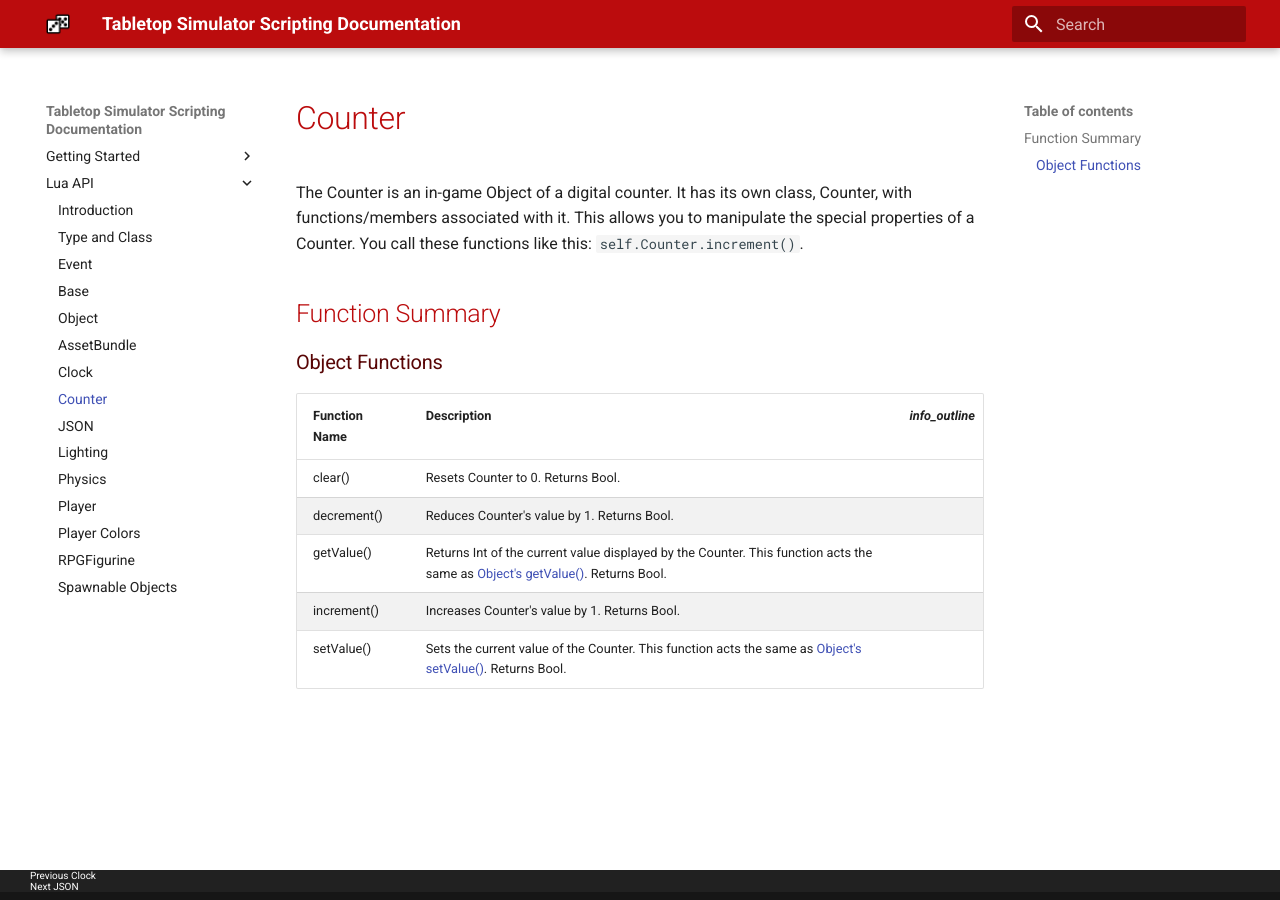
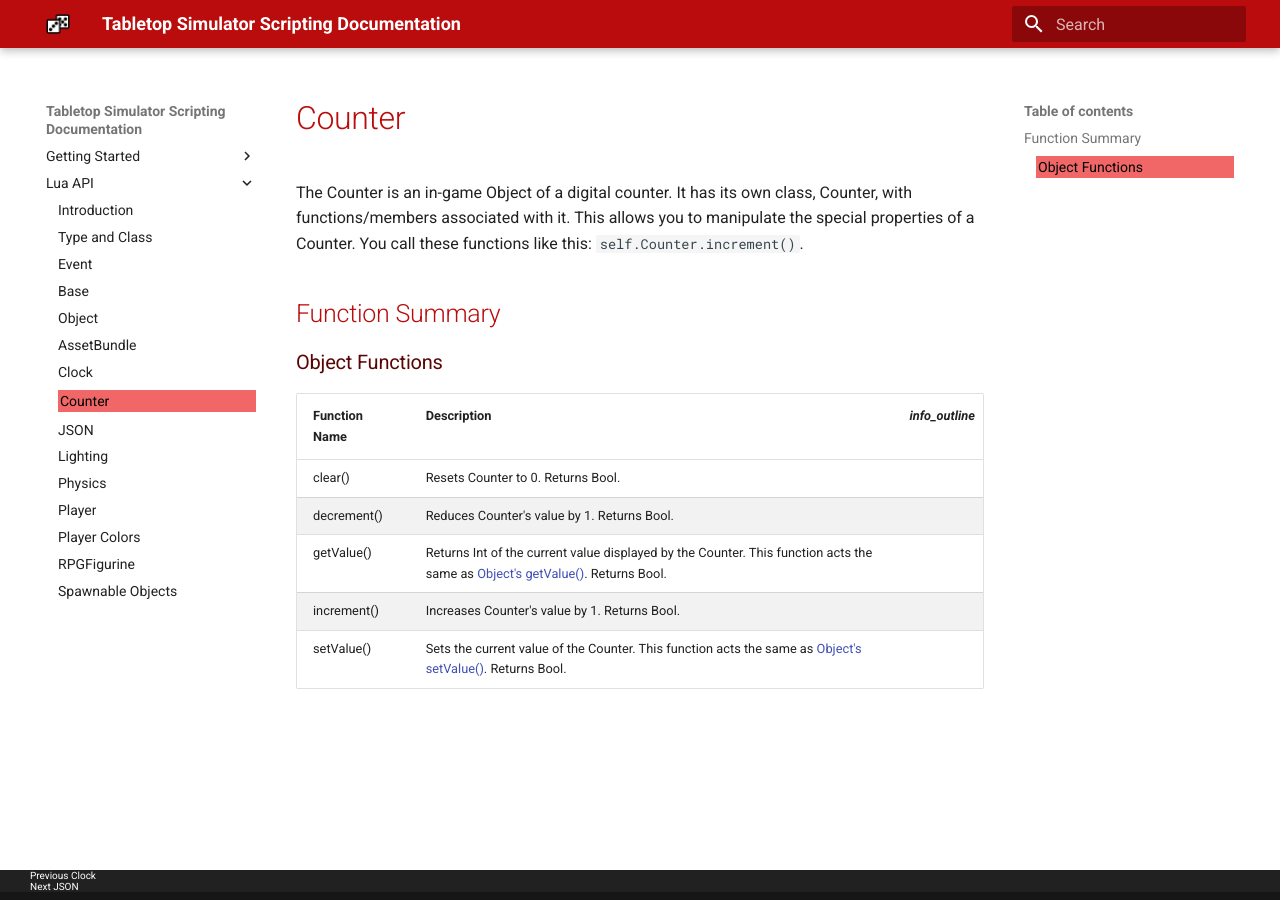
Before and after one commit to MisterStump/TTS-Scripting-Doc, an MkDocs documentation site: the page built from docs/counter.md, in a window 1280 px wide. Built offline with MkDocs 1.6.1 and Material for MkDocs 9.7.7, drawn with Linux system fonts in a browser that asks for light colours; old or Windows-style settings are respelled for this version of MkDocs.

Commit message:
Initial Commit

```diff
--- a/docs/css/base.css
+++ /dev/null
@@ -1,183 +0,0 @@
-/*
-Sets the size of the left column
-
-html body div.md-container div.md-main__inner div.md-content {
-    margin-left: 16rem;
-}
-
-html body div.md-container div.md-main__inner div.md-sidebar--primary {
-    width: 16rem;
-}
-*/
-
-
-#string {
-    content:url(https://github.com/MisterStump/TTS-Scripting-Doc/raw/master/docs/img/string.png);
-    display:inline;
-}
-
-
-#t1 {
-    content:url(/img/string.png);
-}
-
-
-#t2 {
-    content:url(/img/string.png);
-}
-
-
-#t3 {
-    content:url(https://github.com/MisterStump/TTS-Scripting-Doc/raw/master/docs/img/string.png);
-}
-
-.ico_str:before {
-    content: "string";
-    color: #000000;
-    font-weight: bold;
-    text-align: center;
-    font-size: 1.2rem;
-    padding: 2px 5px;
-    border-radius: 6px;
-    display: inline;
-    background-color: #98c379;
-    box-shadow: 2px 2px #696969;
-    position: relative;
-    bottom: 2px;
-}
-.ico_str:hover {
-    opacity: 0.75;
-}
-
-.ico_tab:before {
-    content: "table";
-    color: #000000;
-    font-weight: bold;
-    text-align: center;
-    font-size: 1.2rem;
-    padding: 2px 5px;
-    border-radius: 6px;
-    display: inline;
-    background-color: #D3D3D3;
-    box-shadow: 2px 2px #696969;
-    position: relative;
-    bottom: 2px;
-}
-.ico_tab:hover {
-    opacity: 0.75;
-}
-
-.ico_int:before {
-    content: "int";
-    color: #000000;
-    font-weight: bold;
-    text-align: center;
-    font-size: 1.2rem;
-    padding: 2px 5px;
-    border-radius: 6px;
-    display: inline;
-    background-color: #e74c3c;
-    box-shadow: 2px 2px #696969;
-    position: relative;
-    bottom: 2px;
-}
-.ico_int:hover {
-    opacity: 0.75;
-}
-
-.ico_flo:before {
-    content: "float";
-    color: #000000;
-    font-weight: bold;
-    text-align: center;
-    font-size: 1.2rem;
-    padding: 2px 5px;
-    border-radius: 6px;
-    display: inline;
-    background-color: #e74c3c;
-    box-shadow: 2px 2px #696969;
-    position: relative;
-    bottom: 2px;
-}
-.ico_flo:hover {
-    opacity: 0.75;
-}
-
-
-
-.test {
-    background-color: lightblue;
-    color: yellow;
-}
-
-
-
-
-
-
-
-
-
-/*Nowrap on first row of tables*/
-html body div.md-container table tr td:first-child {
-    white-space: nowrap;
-}
-
-/*Highlight on mouseover
-html body div.md-container table tr:hover {background-color: #f5f5f5;}*/
-
-/*Striped tables*/
-html body div.md-container table tr:nth-child(even) {background-color: #f2f2f2;}
-
-/*Limit 3'rd column width*/
-html body div.md-container table td:nth-child(3) {
-	min-width: 5px;
-	padding-right: 8px !important;
-	padding-left: 8px !important;
-	padding-top: 0px !important;
-	padding-bottom: 0px !important;
-	vertical-align: middle;
-}
-
-html body div.md-container table th:nth-child(3) {
-	min-width: 5px;
-	padding-right: 8px !important;
-	padding-left: 8px !important;
-	padding-bottom: 0px !important;
-	text-align: left;
-}
-
-/*Reduce padding in table body*/
-html body div.md-container table td {
-    padding-top: 8px !important ;
-	padding-bottom: 8px !important;
-}
-
-/*Attempt to make width of these tables extend to full width available*/
-/*html body div.md-container table{width: 100% !important;}*/
-
-
-/*Coloring of top bar*/
-[data-md-color-primary=indigo] .md-header, [data-md-color-primary=indigo] .md-hero {
-  background-color: #bb0c0d;
-}
-
-/*Coloring of main header*/
-.md-typeset h1 {
-    color: #bb0c0d;
-}
-
-/*Coloring of secondary header*/
-h2{
-    color: #bb0c0d;
-}
-
-/*Coloring of third header*/
-h3 {
-    color: #580505;
-}
-
-/*Coloring of permalink icon*/
-[data-md-color-accent=indigo] .md-nav__link:focus, [data-md-color-accent=indigo] .md-nav__link:hover, [data-md-color-accent=indigo] .md-typeset .footnote li:hover .footnote-backref:hover, [data-md-color-accent=indigo] .md-typeset .footnote li:target .footnote-backref, [data-md-color-accent=indigo] .md-typeset .md-clipboard:active:before, [data-md-color-accent=indigo] .md-typeset .md-clipboard:hover:before, [data-md-color-accent=indigo] .md-typeset [id] .headerlink:focus, [data-md-color-accent=indigo] .md-typeset [id]:hover .headerlink:hover, [data-md-color-accent=indigo] .md-typeset [id]:target .headerlink {
-    color: #bb0c0d;
-}
--- /dev/null
+++ b/docs/css/ico_type.css
@@ -0,0 +1,116 @@
+/*String*/
+.ico_str:before {
+    content: "string";
+    color: #000000;
+    font-weight: bold;
+    text-align: center;
+    font-size: 1.2rem;
+    padding: 2px 5px;
+    border-radius: 6px;
+    display: inline;
+    background-color: #98c379;
+    box-shadow: 2px 2px #696969;
+    position: relative;
+    bottom: 2px;
+}
+.ico_str:hover {
+    opacity: 0.75;
+}
+
+/*Table*/
+.ico_tab:before {
+    content: "table";
+    color: #000000;
+    font-weight: bold;
+    text-align: center;
+    font-size: 1.2rem;
+    padding: 2px 5px;
+    border-radius: 6px;
+    display: inline;
+    background-color: #D3D3D3;
+    box-shadow: 2px 2px #696969;
+    position: relative;
+    bottom: 2px;
+}
+.ico_tab:hover {
+    opacity: 0.75;
+}
+
+/*Intiger*/
+.ico_int:before {
+    content: "int";
+    color: #000000;
+    font-weight: bold;
+    text-align: center;
+    font-size: 1.2rem;
+    padding: 2px 5px;
+    border-radius: 6px;
+    display: inline;
+    background-color: #e74c3c;
+    box-shadow: 2px 2px #696969;
+    position: relative;
+    bottom: 2px;
+}
+.ico_int:hover {
+    opacity: 0.75;
+}
+
+/*Float*/
+.ico_flo:before {
+    content: "float";
+    color: #000000;
+    font-weight: bold;
+    text-align: center;
+    font-size: 1.2rem;
+    padding: 2px 5px;
+    border-radius: 6px;
+    display: inline;
+    background-color: #e74c3c;
+    box-shadow: 2px 2px #696969;
+    position: relative;
+    bottom: 2px;
+}
+.ico_flo:hover {
+    opacity: 0.75;
+}
+
+/*Nil*/
+.ico_nil:before {
+    content: "nil";
+    color: #000000;
+    font-weight: bold;
+    text-align: center;
+    font-size: 1.2rem;
+    padding: 2px 5px;
+    border-radius: 6px;
+    display: inline;
+    background-color: inherit;
+    box-shadow: 2px 2px #696969;
+    position: relative;
+    bottom: 2px;
+    border-style: solid;
+    border-color: black;
+    border-width: 1px;
+}
+.ico_nil:hover {
+    opacity: 0.75;
+}
+
+/*Bool*/
+.ico_boo:before {
+    content: "bool";
+    color: #000000;
+    font-weight: bold;
+    text-align: center;
+    font-size: 1.2rem;
+    padding: 2px 5px;
+    border-radius: 6px;
+    display: inline;
+    background-color: #BA8BA1;
+    box-shadow: 2px 2px #696969;
+    position: relative;
+    bottom: 2px;
+}
+.ico_boo:hover {
+    opacity: 0.75;
+}
--- /dev/null
+++ b/docs/css/markdown.css
@@ -0,0 +1,32 @@
+/*Nowrap on first row of tables*/
+html body div.md-container table tr td:first-child {
+    white-space: nowrap;
+}
+
+/*Striped tables*/
+html body div.md-container table tr:nth-child(even) {background-color: #f2f2f2;}
+
+/*Limit 3'rd column width*/
+html body div.md-container table td:nth-child(3) {
+	min-width: 5px;
+	padding-right: 8px !important;
+	padding-left: 8px !important;
+	padding-top: 0px !important;
+	padding-bottom: 0px !important;
+	vertical-align: middle;
+}
+
+/*Changes padding for header, 3'rd column*/
+html body div.md-container table th:nth-child(3) {
+	min-width: 5px;
+	padding-right: 8px !important;
+	padding-left: 8px !important;
+	padding-bottom: 0px !important;
+	text-align: left;
+}
+
+/*Reduce padding in table body*/
+html body div.md-container table td {
+    padding-top: 8px !important ;
+	padding-bottom: 8px !important;
+}
--- /dev/null
+++ b/docs/css/theme.css
@@ -0,0 +1,31 @@
+/*Red background behind current selection*/
+[data-md-color-primary=indigo] .md-nav__link--active, [data-md-color-primary=indigo] .md-nav__link:active {
+    color: black;
+    background-color: #F16767;
+    padding: 2px;
+}
+
+/*Coloring of top bar*/
+[data-md-color-primary=indigo] .md-header, [data-md-color-primary=indigo] .md-hero {
+  background-color: #bb0c0d;
+}
+
+/*Coloring of main header*/
+.md-typeset h1 {
+    color: #bb0c0d;
+}
+
+/*Coloring of secondary header*/
+h2{
+    color: #bb0c0d;
+}
+
+/*Coloring of third header*/
+h3 {
+    color: #580505;
+}
+
+/*Coloring of permalink icon*/
+[data-md-color-accent=indigo] .md-nav__link:focus, [data-md-color-accent=indigo] .md-nav__link:hover, [data-md-color-accent=indigo] .md-typeset .footnote li:hover .footnote-backref:hover, [data-md-color-accent=indigo] .md-typeset .footnote li:target .footnote-backref, [data-md-color-accent=indigo] .md-typeset .md-clipboard:active:before, [data-md-color-accent=indigo] .md-typeset .md-clipboard:hover:before, [data-md-color-accent=indigo] .md-typeset [id] .headerlink:focus, [data-md-color-accent=indigo] .md-typeset [id]:hover .headerlink:hover, [data-md-color-accent=indigo] .md-typeset [id]:target .headerlink {
+    color: #bb0c0d;
+}
--- a/mkdocs.yml
+++ b/mkdocs.yml
@@ -8,7 +8,9 @@
   favicon: 'img/Icon-Dice.png'
   custom_dir: 'theme'
 extra_css:
-  - css/base.css
+  - css/theme.css
+  - css/markdown.css
+  - css/ico_type.css
 markdown_extensions:
   - admonition
   - codehilite
```
Also changed, not shown: docs/spawnableobjects.md (+11 -19 lines).
